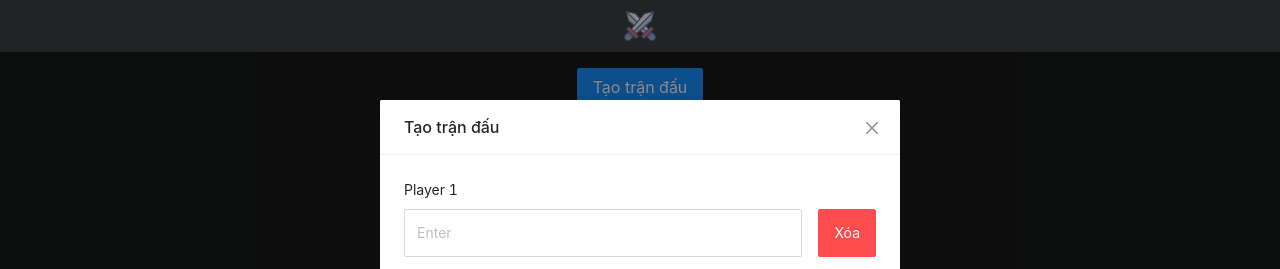
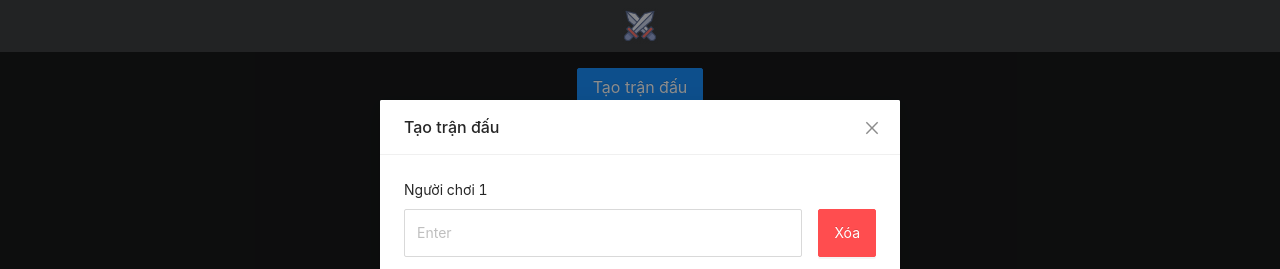
Before and after one commit to nguyenphuoc450/scoring-fe, a Vue app: page / in a window 1280 px wide. Both pictures are taken after a click on the button "Tạo trận đấu". Shown: the top 269 px of the page. Built offline with nearby package versions, Linux system fonts and the light colour scheme.

Commit message:
fix text player

```diff
--- a/src/views/HomeView.vue
+++ b/src/views/HomeView.vue
@@ -64,7 +64,7 @@ const createMatch = () => {
     <a-modal :visible="state.isVisible" title="Tạo trận đấu" @ok="createMatch" @cancel="closeModal">
       <div class="form-players">
         <div class="input-group" v-for="(item, index) in state.players" :key="item.id">
-          <label for="">Player {{ index + 1 }}</label>
+          <label for="">Người chơi {{ index + 1 }}</label>
           <div class="input-group__control">
             <a-input v-model:value="item.name" placeholder="Enter" />
             <a-button style="height: 48px" type="danger" @click="removePlayer(item.id)">
```
